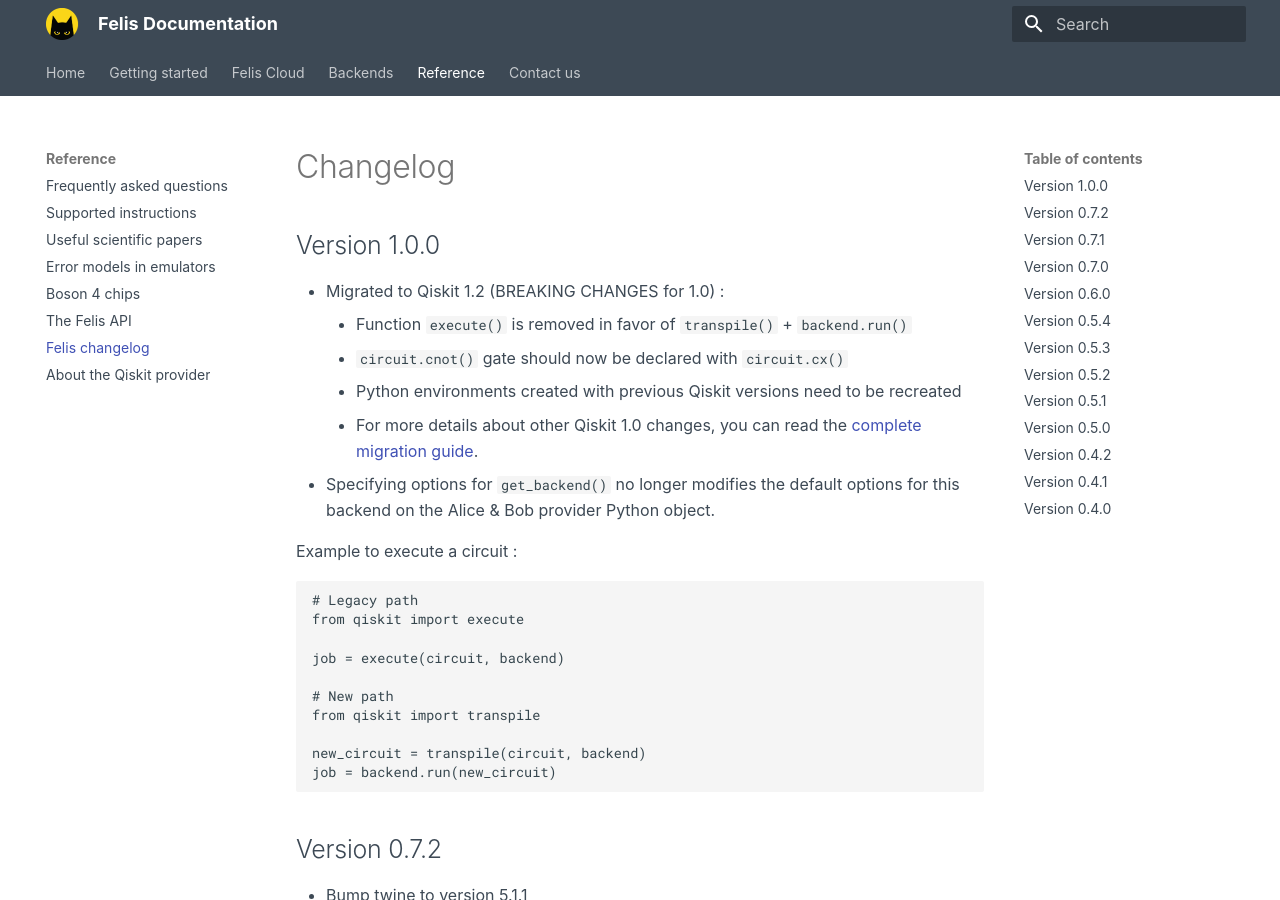
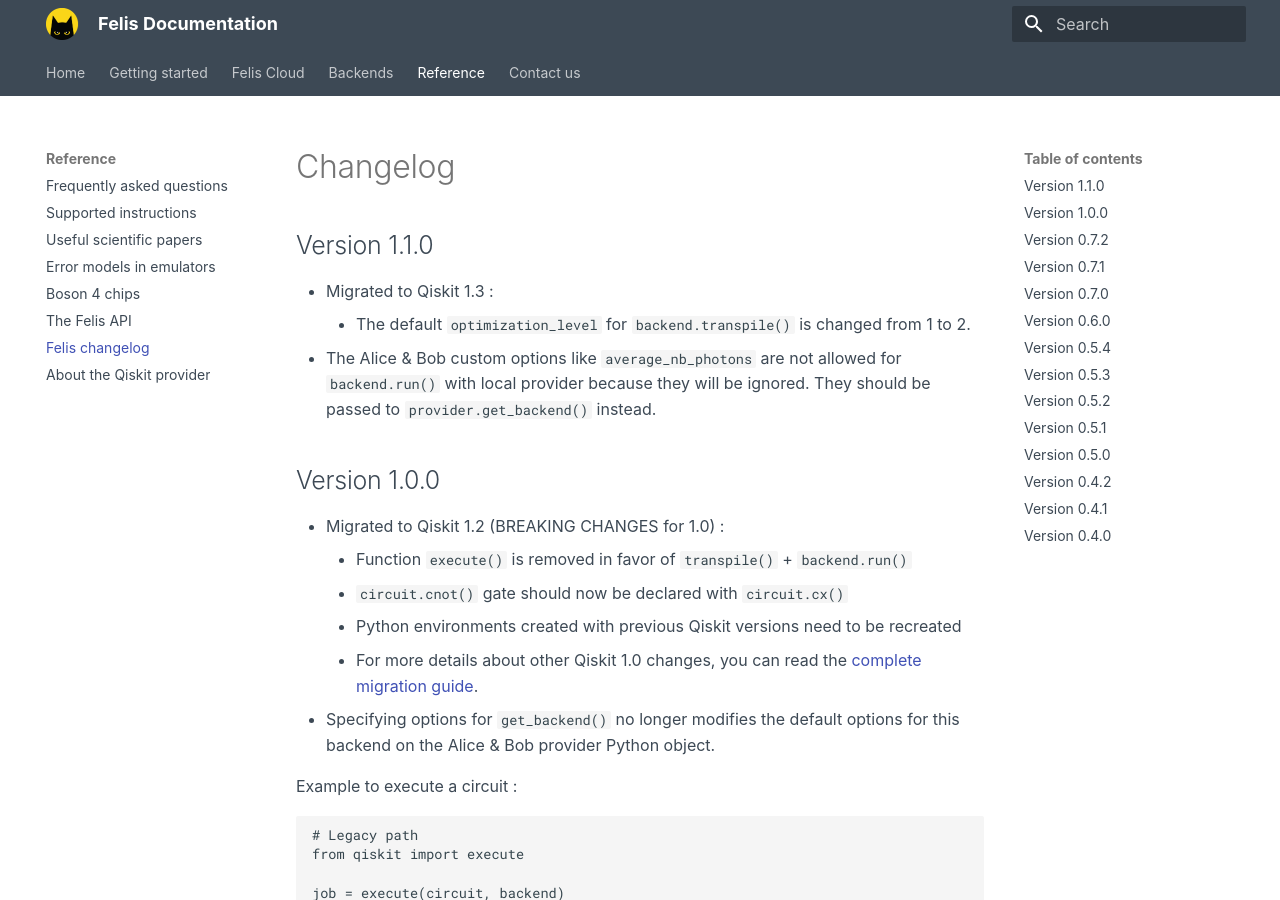
Before and after one commit to Alice-Bob-SW/felis, an MkDocs documentation site: the page built from docs/reference/changelog.md, in a window 1280 px wide and 900 px high. Built offline with MkDocs 1.6.1 and Material for MkDocs 9.7.7, drawn with Linux system fonts in a browser that asks for light colours.

Commit message:
docs: add changelog for version 1.1.0

```diff
--- a/docs/reference/changelog.md
+++ b/docs/reference/changelog.md
@@ -1,4 +1,11 @@
 # Changelog
+
+## Version 1.1.0
+
+- Migrated to Qiskit 1.3 :
+    - The default `optimization_level` for `backend.transpile()` is changed from 1 to 2.
+- The Alice & Bob custom options like `average_nb_photons` are not allowed for `backend.run()` with local provider because they will be ignored. They should be passed to `provider.get_backend()` instead.
+
 
 ## Version 1.0.0
 
```
